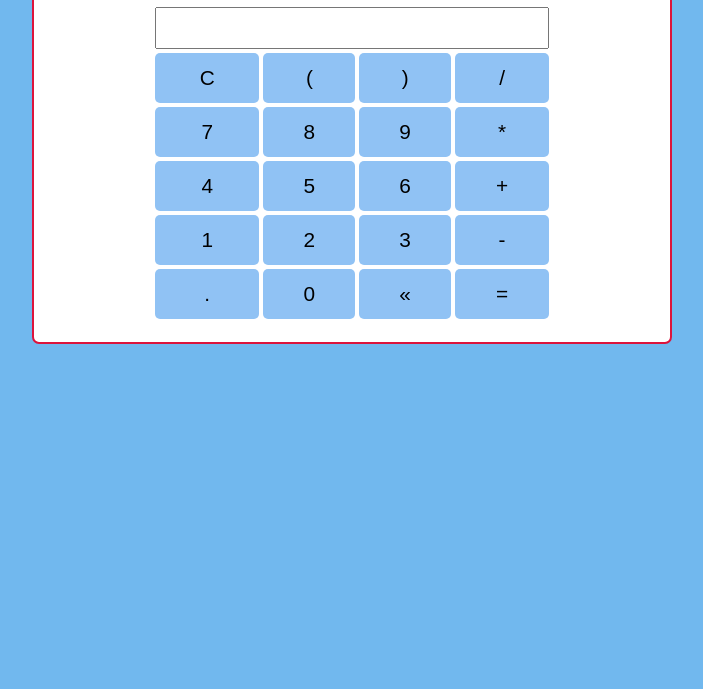
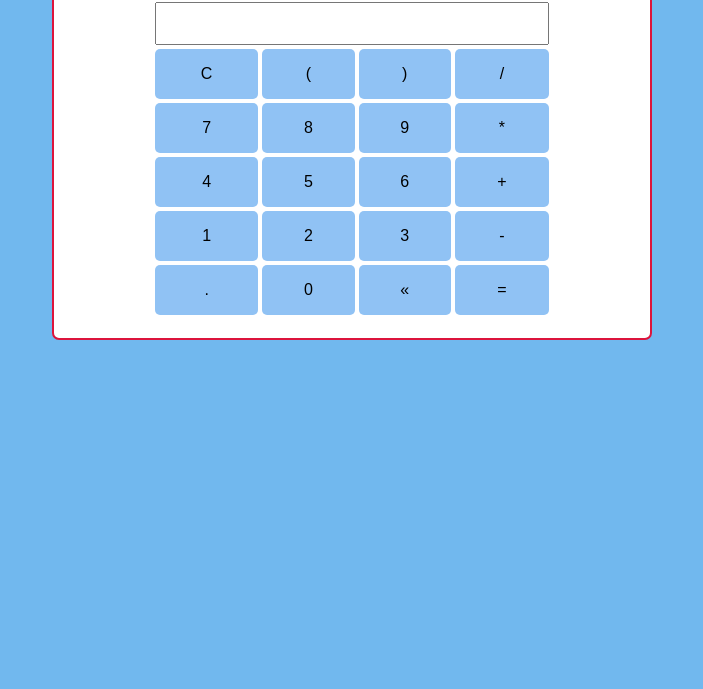
Before and after one commit to RafaelMarcoli/Calculator, a plain HTML site: page index.html in a window 1280 px wide. Shown: the part 111-800 px from the top of the page, without its empty margins (288-991 px from the left). Drawn offline with Linux system fonts and the light colour scheme.

Commit message:
pequenas alteraçoes no css

```diff
--- a/assets/style.css
+++ b/assets/style.css
@@ -11,14 +11,12 @@ body {
   margin: 0;
   padding: 0;
   background: var(--Primary-collor);
-  font-size: 1.3em;
-  line-height: 1em;
 }
 
 .container {
   font-family: sans-serif;
   background: white;
-  max-width: 640px;
+  max-width: 600px;
   border: 2px solid crimson;
   padding: 20px;
   margin: 20px auto;
@@ -32,7 +30,7 @@ body {
   width: 400px;
 }
 .display {
-  font-size: 1.5em;
+  font-size: 2em;
   width: 100%;
   text-align: right;
   padding-right: 3px;
```
